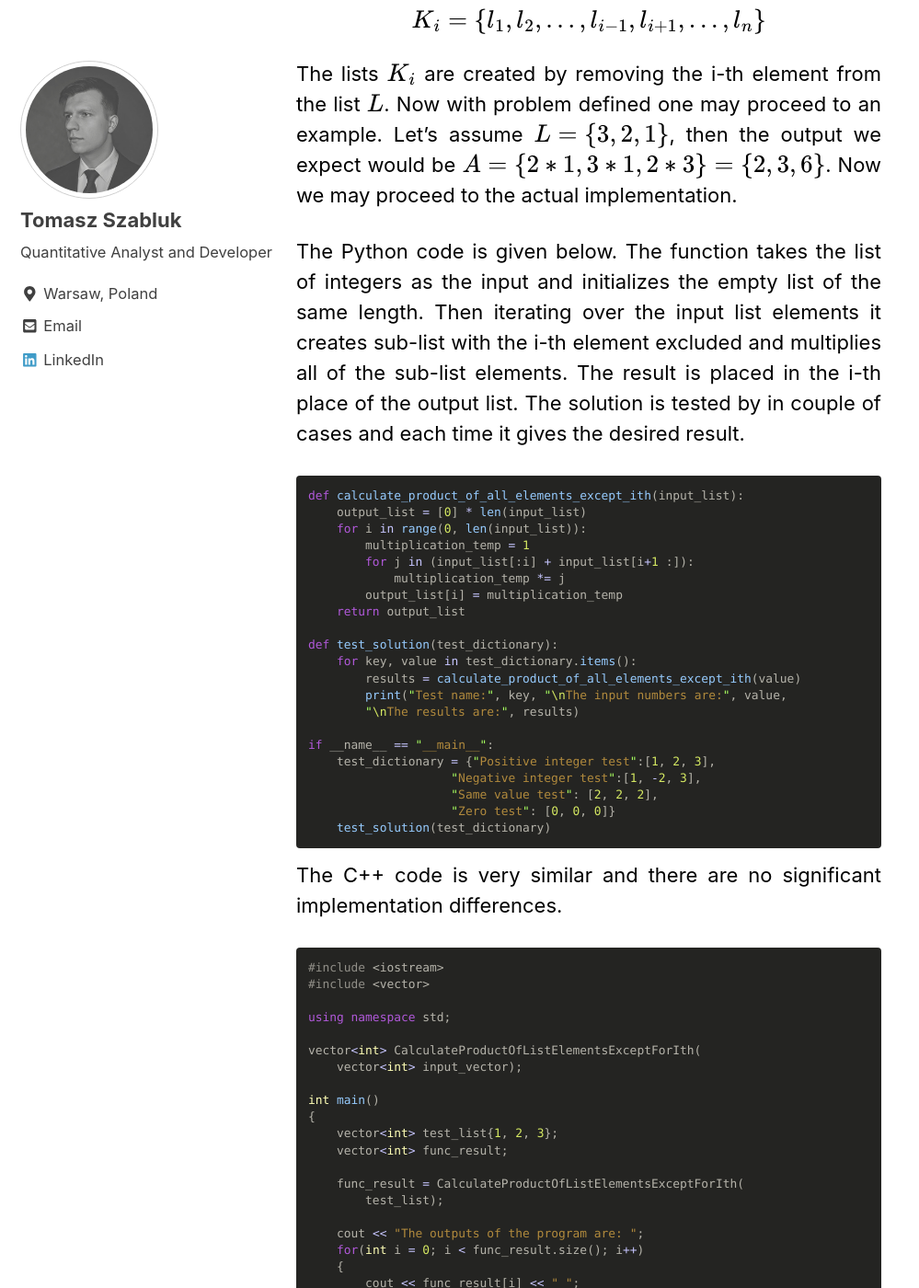
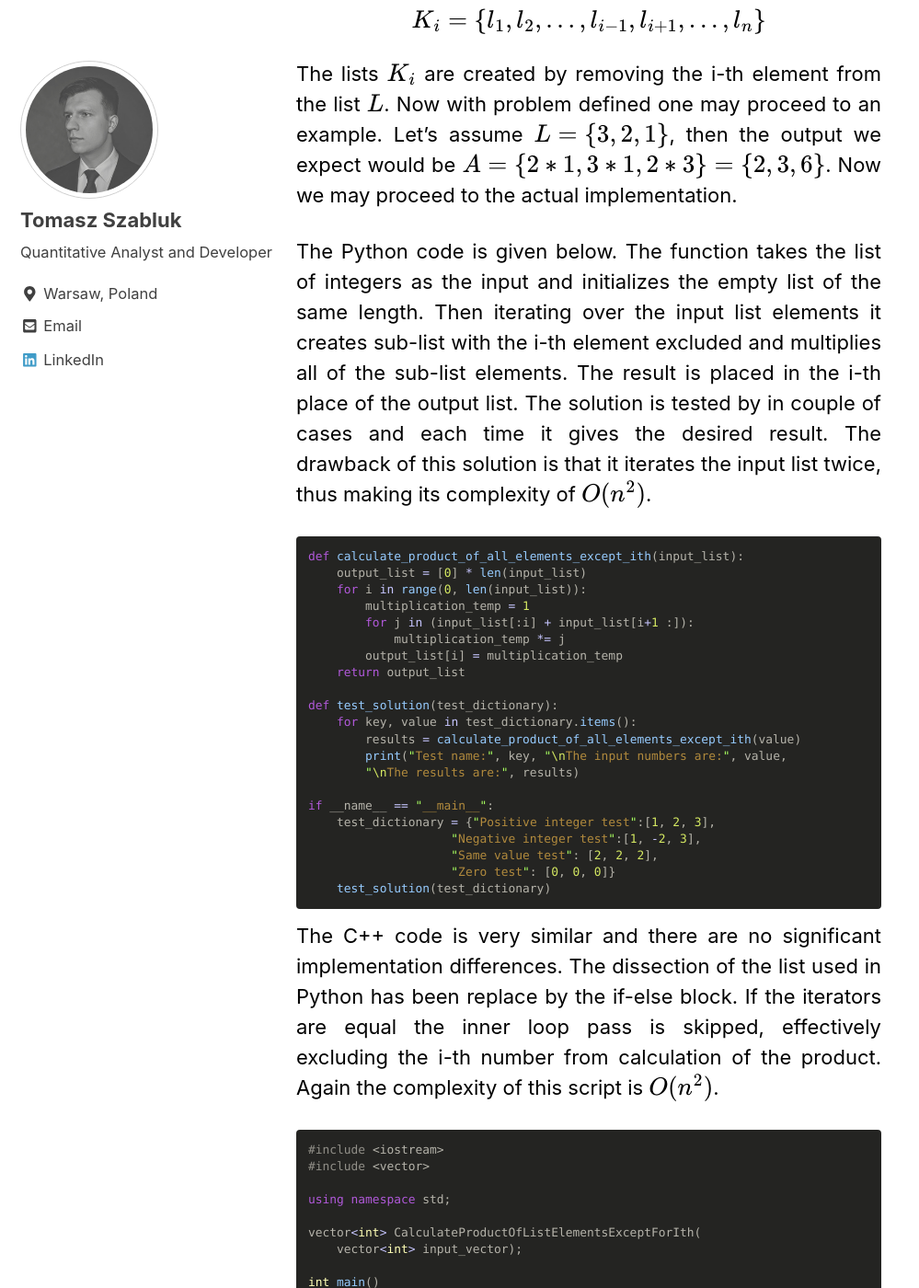
Before and after one commit to numbergeneral/numbergeneral.github.io, a Jekyll site: the page built from _posts/2019-02-18-dailycodingproblem02.md, in a window 1280 px wide and 1400 px high, scrolled down 1162 px. Shown: the whole window at 92% size, without its empty margins (0-999 px from the left). Built offline with Jekyll 4.4.1, drawn with Linux system fonts in a browser that asks for light colours; cached includes are drawn as plain includes; nearby versions of some CDN libraries; formulas are drawn with MathJax 3; comment, search, counter and statistics services are not loaded; some of the changed text lies outside the part shown.

Commit message:
extended cpp description

````diff
--- a/_posts/2019-02-18-dailycodingproblem02.md
+++ b/_posts/2019-02-18-dailycodingproblem02.md
@@ -28,7 +28,7 @@ $$ K_i = \{l_1, l_2, ... , l_{i-1}, l_{i+1}, ... , l_n \} $$
 The lists $$K_i$$ are created by removing the i-th element from the list $$L$$. Now with problem defined one may proceed to an example. Let's assume $$L=\{3, 2, 1\}$$, then the output we expect would be $$A = \{2 * 1, 3 * 1, 2 * 3\} = \{2, 3, 6\}$$. Now we may proceed to the actual implementation.
 {: .text-justify}
 
-The Python code is given below. The function takes the list of integers as the input and initializes the empty list of the same length. Then iterating over the input list elements it creates sub-list with the i-th element excluded and multiplies all of the sub-list elements. The result is placed in the i-th place of the output list. The solution is tested by in couple of cases and each time it gives the desired result.
+The Python code is given below. The function takes the list of integers as the input and initializes the empty list of the same length. Then iterating over the input list elements it creates sub-list with the i-th element excluded and multiplies all of the sub-list elements. The result is placed in the i-th place of the output list. The solution is tested by in couple of cases and each time it gives the desired result. The drawback of this solution is that it iterates the input list twice, thus making its complexity of $$O(n^2)$$.
 {: .text-justify}
 
 ```python
@@ -55,7 +55,7 @@ if __name__ == "__main__":
     test_solution(test_dictionary)
 ```
 
-The C++ code is very similar and there are no significant implementation differences.
+The C++ code is very similar and there are no significant implementation differences. The dissection of the list used in Python has been replace by the if-else block. If the iterators are equal the inner loop pass is skipped, effectively excluding the i-th number from calculation of the product. Again the complexity of this script is $$O(n^2)$$.
 {: .text-justify}
 
 ```cpp
````
